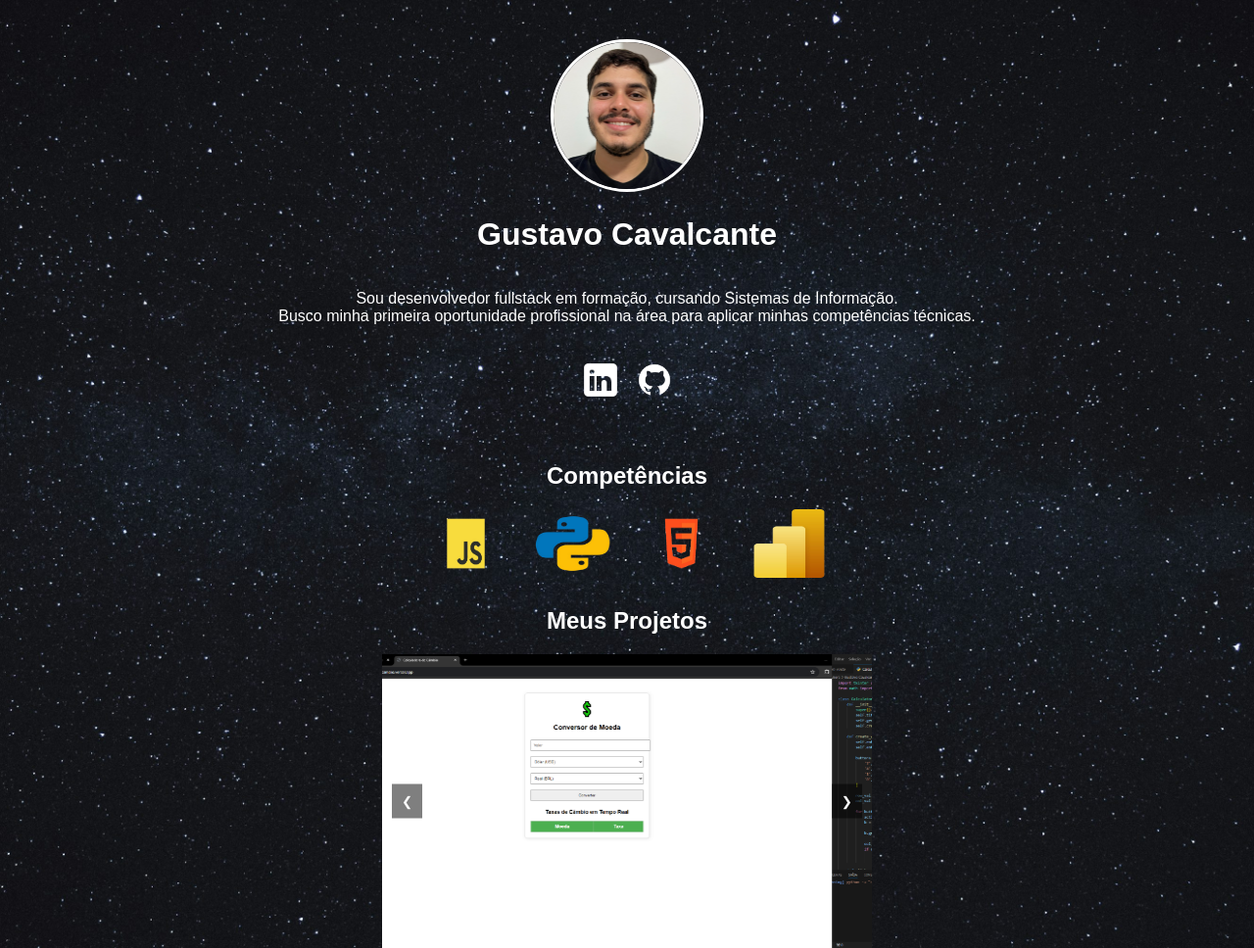
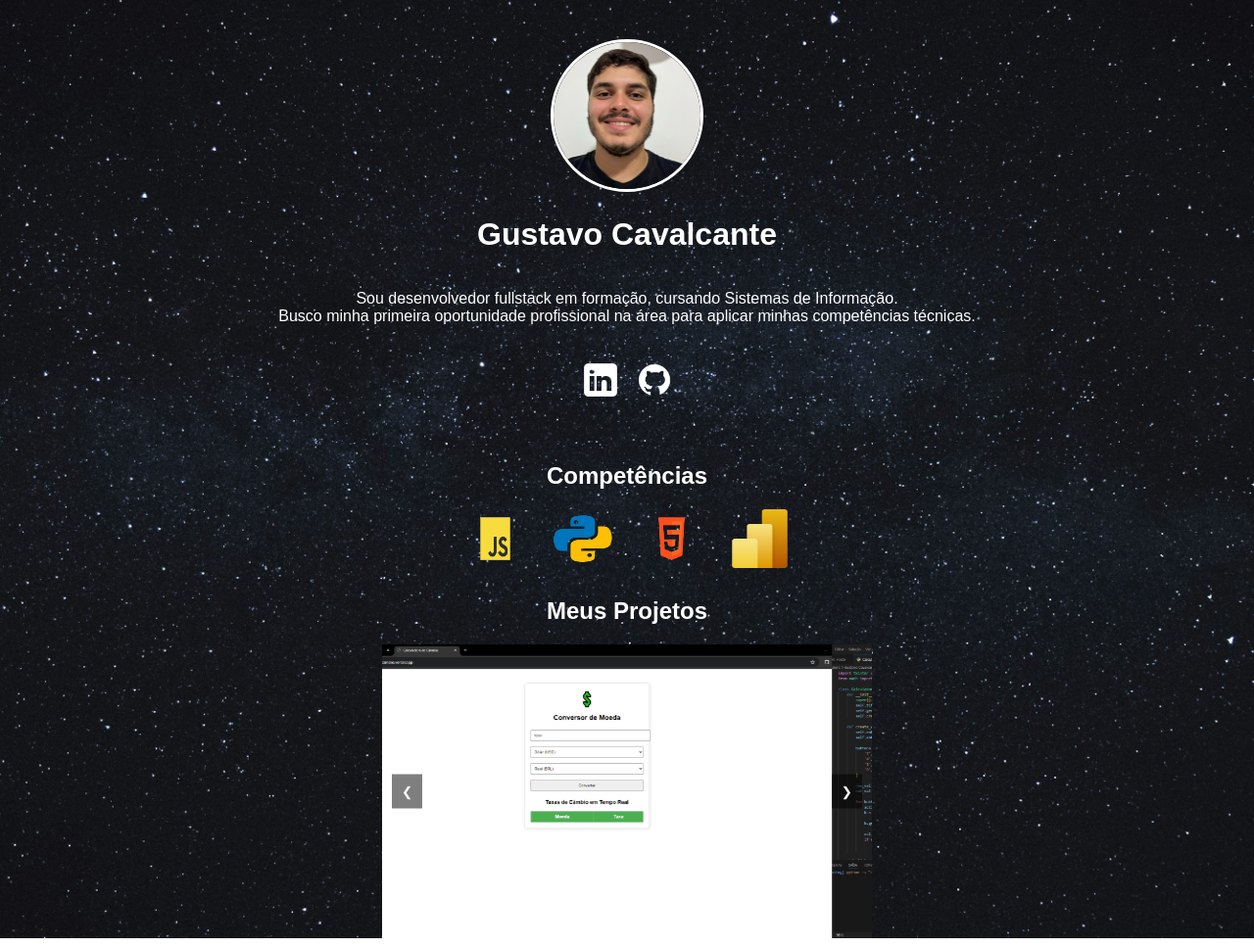
Before and after one commit to Gustavotcsi/paginaweb, a plain HTML site: page index.html in a window 1280 px wide. Shown: the whole page at 98% size. Drawn offline with Linux system fonts and the light colour scheme.

Commit message:
Ultimas alterações icones

```diff
--- a/styles.css
+++ b/styles.css
@@ -48,8 +48,8 @@ body {
 }
 
 .icons img {
-    width: 95px;
-    height: 70px;
+    width: 75px;
+    height: 60px;
 }
 
 .projetos {
```
